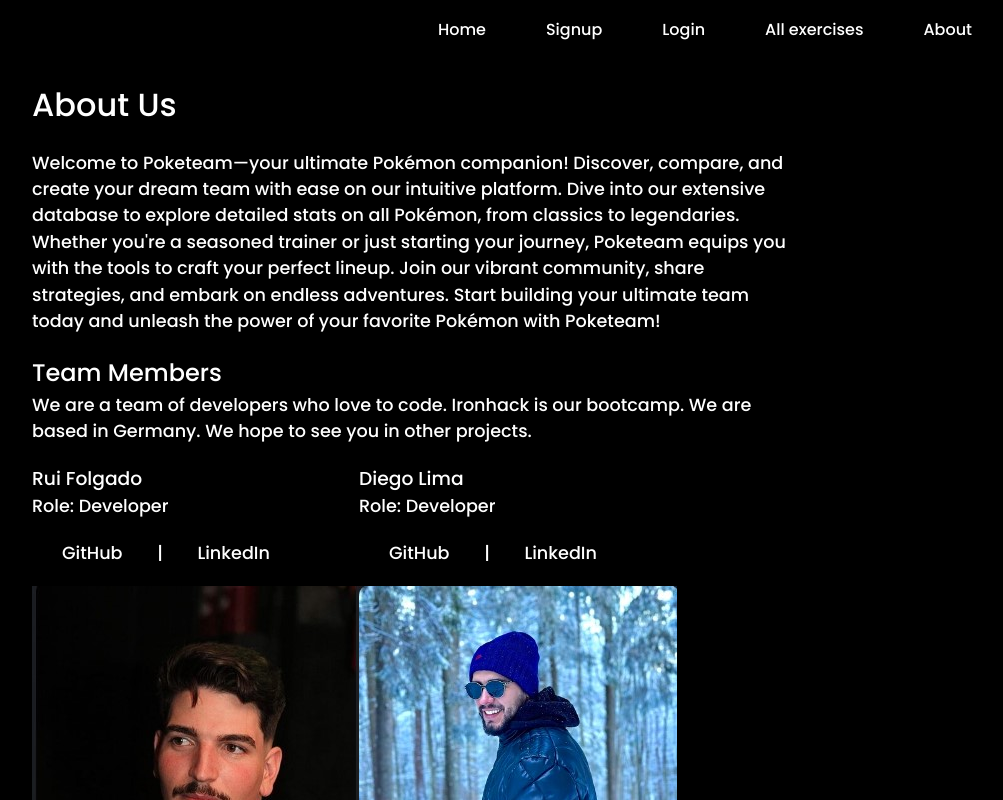
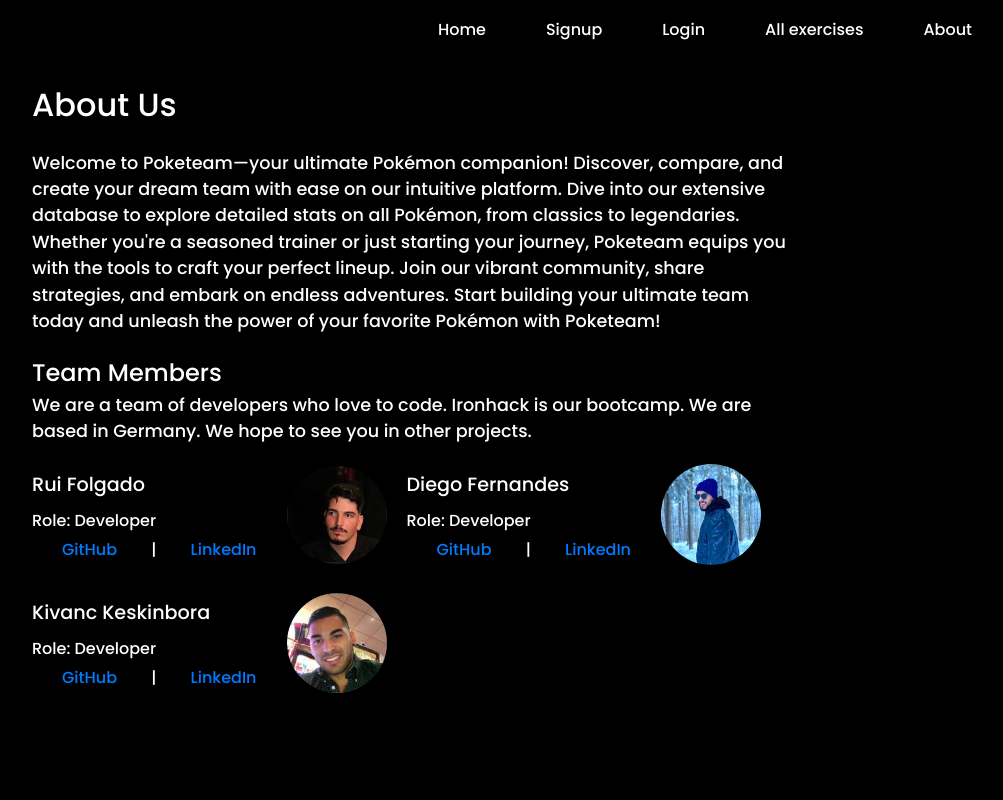
Before and after one commit to dieegoolimaa/fitnesstracker-frontend, a React (Vite) app: page /about in a window 1280 px wide. Shown: the top 800 px of the page, without its empty margins (228-1231 px from the left). Built offline with nearby package versions, Linux system fonts and the light colour scheme.

Commit message:
fix about page error

```diff
--- a/src/pages/AboutPage.jsx
+++ b/src/pages/AboutPage.jsx
@@ -1,74 +1,74 @@
-import styles from '../styles/AboutPage.module.css';
-
-import rui from '../assets/rui.png';
-import diego from '../assets/diego.png';
-import kivanc from '../assets/kivanc.png';
+import "../styles/AboutPage.css";
+import kivanc from "../assets/kivanc.png";
+import rui from "../assets/rui.png";
+import diego from "../assets/diego.png";
 
 const TeamMember = ({ name, role, github, linkedin, imageUrl }) => (
-  <div className='team-member'>
-    <div className='member-info'>
+  <div className="team-member">
+    <div className="member-info">
       <h3>{name}</h3>
       <p>
         <strong>Role:</strong> {role}
       </p>
       <p>
-        <a href={github} target='_blank' rel='noopener noreferrer'>
+        <a href={github} target="_blank" rel="noopener noreferrer">
           GitHub
-        </a>{' '}
-        |{' '}
-        <a href={linkedin} target='_blank' rel='noopener noreferrer'>
+        </a>{" "}
+        |{" "}
+        <a href={linkedin} target="_blank" rel="noopener noreferrer">
           LinkedIn
         </a>
       </p>
     </div>
     <div>
-      <img src={imageUrl} alt='Team member photo' className={styles.memberImage} />
+      <img src={imageUrl} alt="Team member photo" />
     </div>
   </div>
 );
 
 const AboutPage = () => {
   return (
-    <div className={styles.aboutPage}>
+    <div className="aboutPage">
       <h1>About Us</h1>
       <p>
-        Welcome to Poketeam—your ultimate Pokémon companion! Discover, compare, and create your
-        dream team with ease on our intuitive platform. Dive into our extensive database to explore
-        detailed stats on all Pokémon, from classics to legendaries. Whether you're a seasoned
-        trainer or just starting your journey, Poketeam equips you with the tools to craft your
-        perfect lineup. Join our vibrant community, share strategies, and embark on endless
-        adventures. Start building your ultimate team today and unleash the power of your favorite
-        Pokémon with Poketeam!
+        Welcome to Poketeam—your ultimate Pokémon companion! Discover, compare,
+        and create your dream team with ease on our intuitive platform. Dive
+        into our extensive database to explore detailed stats on all Pokémon,
+        from classics to legendaries. Whether you're a seasoned trainer or just
+        starting your journey, Poketeam equips you with the tools to craft your
+        perfect lineup. Join our vibrant community, share strategies, and embark
+        on endless adventures. Start building your ultimate team today and
+        unleash the power of your favorite Pokémon with Poketeam!
       </p>
 
       <h2>Team Members</h2>
       <p>
-        We are a team of developers who love to code. Ironhack is our bootcamp. We are based in
-        Germany. We hope to see you in other projects.
+        We are a team of developers who love to code. Ironhack is our bootcamp.
+        We are based in Germany. We hope to see you in other projects.
       </p>
 
-      <div className={styles.teamMembers}>
+      <div className="team-members">
         <TeamMember
-          name='Rui Folgado'
-          role='Developer'
-          github='https://github.com/'
-          linkedin='https://www.linkedin.com/in/rui-folgado/'
+          name="Rui Folgado"
+          role="Developer"
+          github="https://github.com/Folgad0"
+          linkedin="https://www.linkedin.com/in/rui-folgado/"
           imageUrl={rui}
         />
 
         <TeamMember
-          name='Diego Lima'
-          role='Developer'
-          github='https://github.com/kingblocks'
-          linkedin='https://linkedin.com/in/diegolima'
+          name="Diego Fernandes"
+          role="Developer"
+          github="https://github.com/kingblocks"
+          linkedin="https://linkedin.com/in/diegolima"
           imageUrl={diego}
         />
 
         <TeamMember
-          name='Kivanc Keskinbora'
-          role='Developer'
-          github='https://github.com/kingblocks'
-          linkedin='https://linkedin.com/in/kivanckeskinbora'
+          name="Kivanc Keskinbora"
+          role="Developer"
+          github="https://github.com/dieegoolimaa"
+          linkedin="https://linkedin.com/in/kivanckeskinbora"
           imageUrl={kivanc}
         />
       </div>
--- /dev/null
+++ b/src/styles/AboutPage.css
@@ -0,0 +1,70 @@
+/* AboutPage.module.css */
+
+.rui {
+  background-image: url("../assets/rui.png");
+}
+
+.diego {
+  background-image: url("../assets/diego.png");
+}
+
+.kivanc {
+  background-image: url("../assets/Kivanc.png");
+}
+
+.aboutPage {
+  max-width: 800px;
+  margin: 0 auto;
+  padding: 20px;
+}
+
+.aboutPage h1 {
+  font-size: 2rem;
+  margin-bottom: 20px;
+}
+
+.aboutPage p {
+  font-size: 1.1rem;
+  line-height: 1.5;
+  margin-bottom: 20px;
+}
+
+.team-member {
+  display: flex;
+  align-items: center;
+  margin-bottom: 20px;
+}
+
+.member-info {
+  flex: 1;
+}
+
+.member-info h3 {
+  font-size: 1.2rem;
+  margin-bottom: 10px;
+}
+
+.member-info p {
+  font-size: 1rem;
+  margin-bottom: 5px;
+}
+
+.member-info a {
+  color: #007bff; /* Bootstrap's primary color */
+}
+
+.member-info a:hover {
+  text-decoration: underline;
+}
+
+.team-member img {
+  width: 100px; /* Adjust as needed */
+  height: auto;
+  border-radius: 50%; /* Makes the image round */
+  margin-right: 20px;
+}
+
+.team-members {
+  display: flex;
+  flex-wrap: wrap;
+}
--- a/src/styles/AboutPage.module.css
+++ /dev/null
@@ -1,70 +0,0 @@
-/* AboutPage.module.css */
-
-.rui {
-  background-image: url('../assets/rui.png');
-}
-
-.diego {
-  background-image: url('../assets/diego.png');
-}
-
-.kivanc {
-  background-image: url('../assets/Kivanc.png');
-}
-
-.aboutPage {
-    max-width: 800px;
-    margin: 0 auto;
-    padding: 20px;
-  }
-
-  .aboutPage h1 {
-    font-size: 2rem;
-    margin-bottom: 20px;
-  }
-
-  .aboutPage p {
-    font-size: 1.1rem;
-    line-height: 1.5;
-    margin-bottom: 20px;
-  }
-
-  .team-member {
-    display: flex;
-    align-items: center;
-    margin-bottom: 20px;
-  }
-
-  .member-info {
-    flex: 1;
-  }
-
-  .member-info h3 {
-    font-size: 1.2rem;
-    margin-bottom: 10px;
-  }
-
-  .member-info p {
-    font-size: 1rem;
-    margin-bottom: 5px;
-  }
-
-  .member-info a {
-    color: #007bff; /* Bootstrap's primary color */
-  }
-
-  .member-info a:hover {
-    text-decoration: underline;
-  }
-
-  .team-member img {
-    width: 100px; /* Adjust as needed */
-    height: auto;
-    border-radius: 50%; /* Makes the image round */
-    margin-right: 20px;
-  }
-
-  .teamMembers {
-    display: flex;
-    flex-wrap: wrap;
-  }
```
Also changed, not shown: src/App.jsx (+4 -4 lines).
